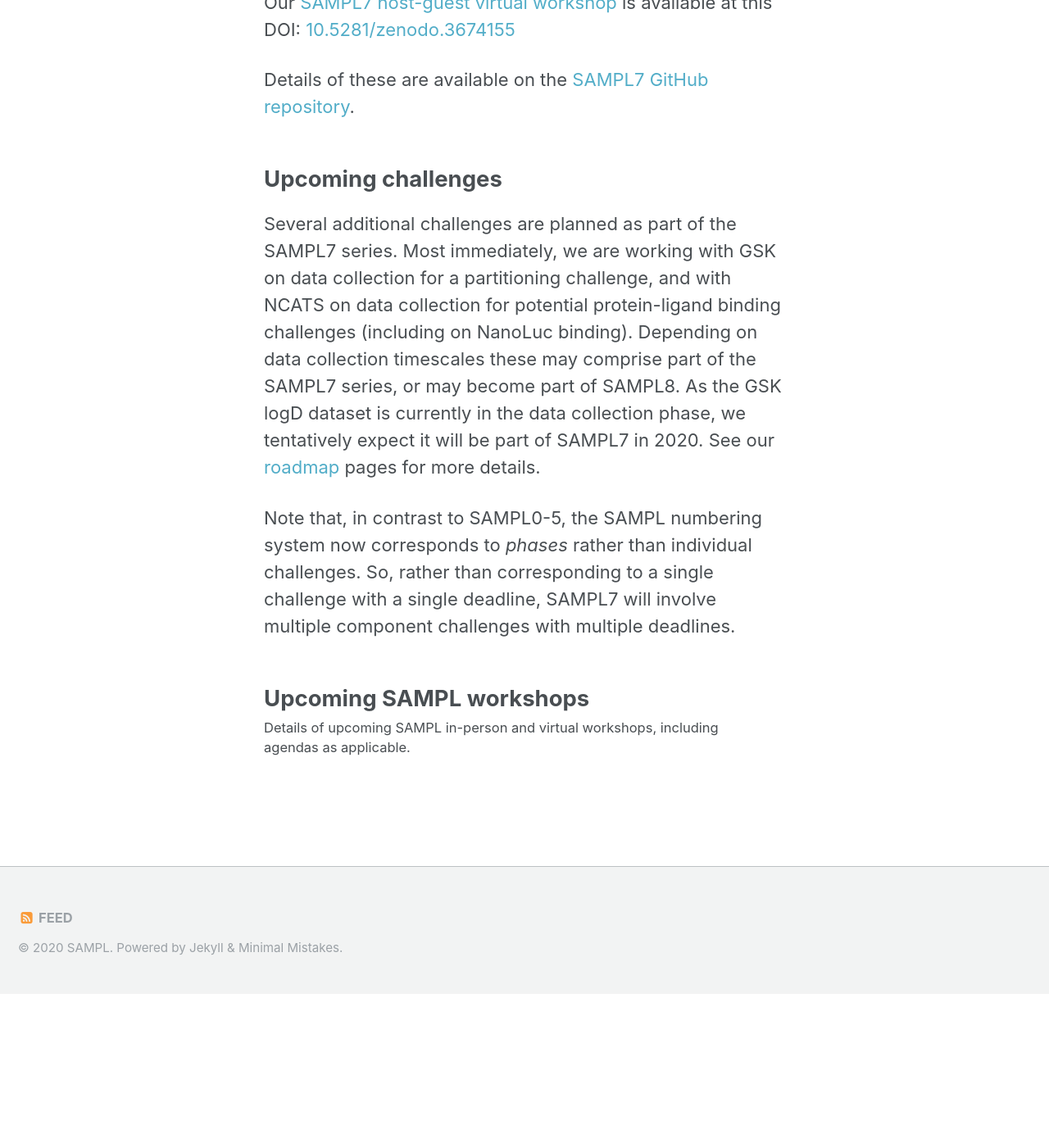
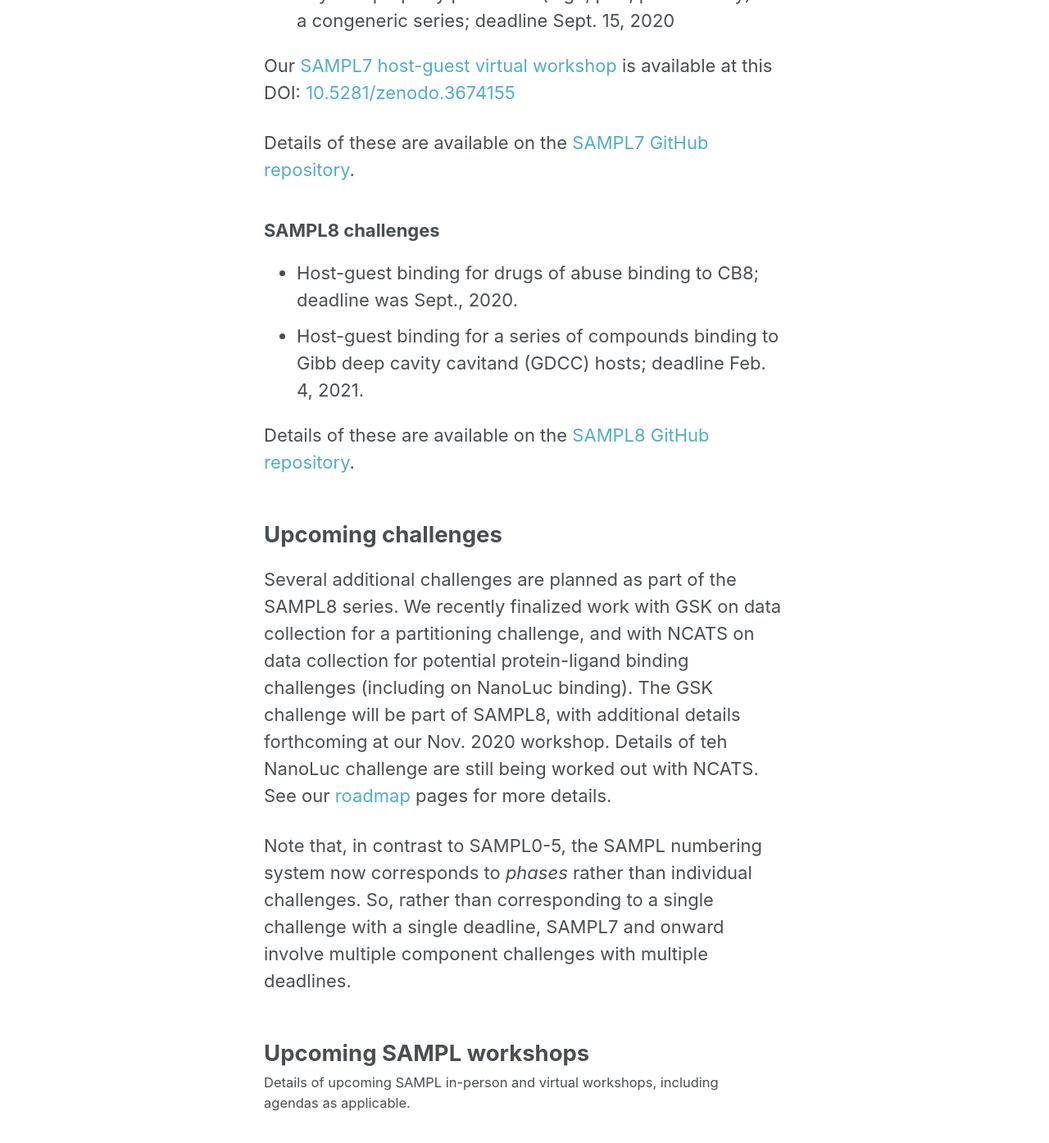
Before and after one commit to samplchallenges/samplchallenges.github.io, a Jekyll site: the page built from _current_challenges/index.md, in a window 1280 px wide and 1400 px high, scrolled down 1222 px. Shown: the top 1395 px of the window at 82% size. Built offline with Jekyll 4.4.1, drawn with Linux system fonts in a browser that asks for light colours; before the commit the page ends 2435 px from its top, so only the background shows below that; some of the changed text lies outside the part shown.

Commit message:
Update with GDCC/current challenge details.

```diff
--- a/_current_challenges/index.md
+++ b/_current_challenges/index.md
@@ -20,20 +20,26 @@ Additional SAMPL7 challenges are awaiting data finalization. We have also just l
 - Host-guest binding on octa acid derivatives (Gibb lab); deadline was Nov. 1, 2019.
 - Host-guest binding on modified cyclodextrin derivatives (Gilson lab); deadline was Nov. 1, 2019
 - Host-guest binding on a glycouril clip-like host (Isaacs lab); deadline was Oct. 1, 2019
+- Physical property prediction (logP, pKa, permeability) for a congeneric series; deadline Sept. 15, 2020
 
 Our [SAMPL7 host-guest virtual workshop](http://dx.doi.org/10.5281/zenodo.3674155) is available at this DOI: [10.5281/zenodo.3674155](http://dx.doi.org/10.5281/zenodo.3674155)
 
-Details of these are available on the [SAMPL7 GitHub repository](https://github.com/mobleylab/SAMPL7).
+Details of these are available on the [SAMPL7 GitHub repository](https://github.com/samplchallenges/SAMPL7).
+
+### SAMPL8 challenges
+- Host-guest binding for drugs of abuse binding to CB8; deadline was Sept., 2020.
+- Host-guest binding for a series of compounds binding to Gibb deep cavity cavitand (GDCC) hosts; deadline Feb. 4, 2021.
+
+Details of these are available on the [SAMPL8 GitHub repository](https://github.com/samplchallenges/SAMPL8).
 
 ## Upcoming challenges
 
-Several additional challenges are planned as part of the SAMPL7 series.
-Most immediately, we are working with GSK on data collection for a partitioning challenge, and with NCATS on data collection for potential protein-ligand binding challenges (including on NanoLuc binding). Depending on data collection timescales these may comprise part of the SAMPL7 series, or may become part of SAMPL8.
-As the GSK logD dataset is currently in the data collection phase, we tentatively expect it will be part of SAMPL7 in 2020.
+Several additional challenges are planned as part of the SAMPL8 series.
+We recently finalized work with GSK on data collection for a partitioning challenge, and with NCATS on data collection for potential protein-ligand binding challenges (including on NanoLuc binding). The GSK challenge will be part of SAMPL8, with additional details forthcoming at our Nov. 2020 workshop. Details of teh NanoLuc challenge are still being worked out with NCATS.
 See our [roadmap](https://samplchallenges.github.io/roadmap/) pages for more details.
 
 
-Note that, in contrast to SAMPL0-5, the SAMPL numbering system now corresponds to *phases* rather than individual challenges. So, rather than corresponding to a single challenge with a single deadline, SAMPL7 will involve multiple component challenges with multiple deadlines.
+Note that, in contrast to SAMPL0-5, the SAMPL numbering system now corresponds to *phases* rather than individual challenges. So, rather than corresponding to a single challenge with a single deadline, SAMPL7 and onward involve multiple component challenges with multiple deadlines.
 
 
 {% for collection in site.collections %}
```
Also changed, not shown: index.md (+1 -1 lines).
